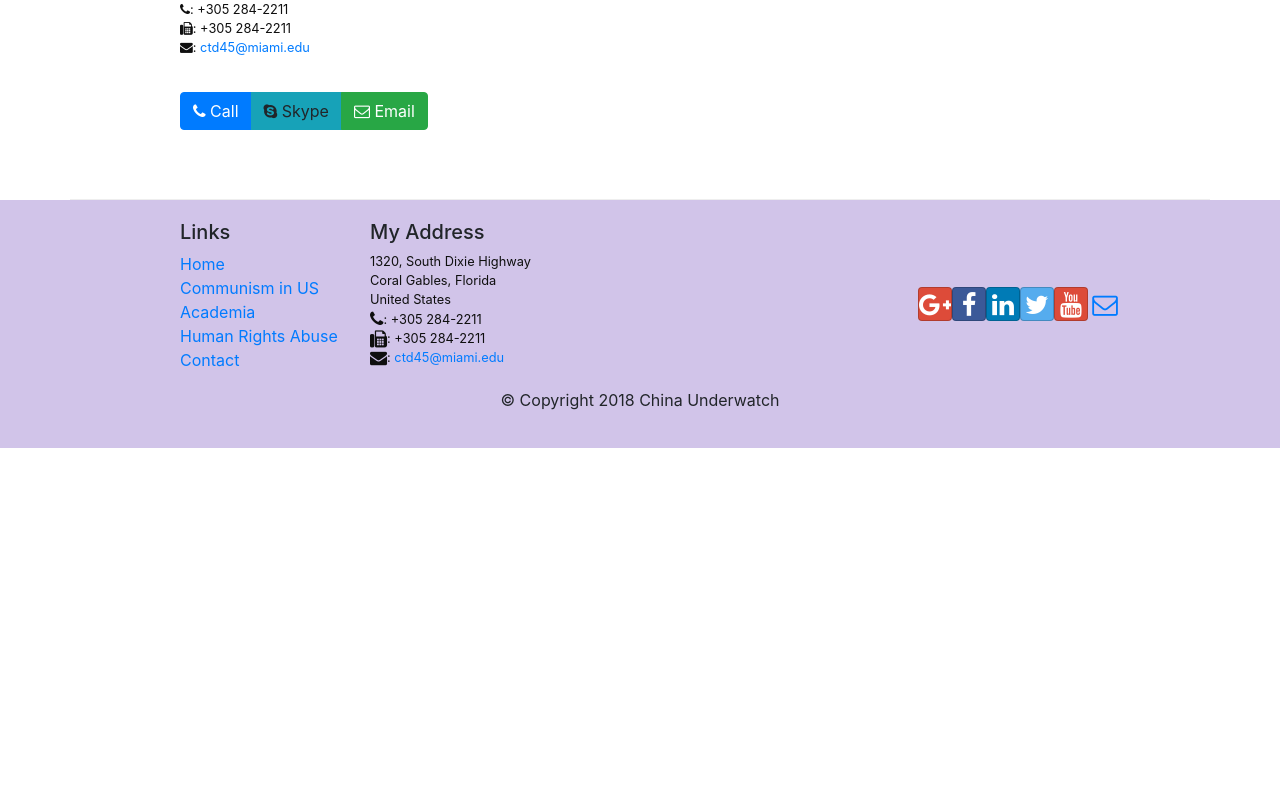
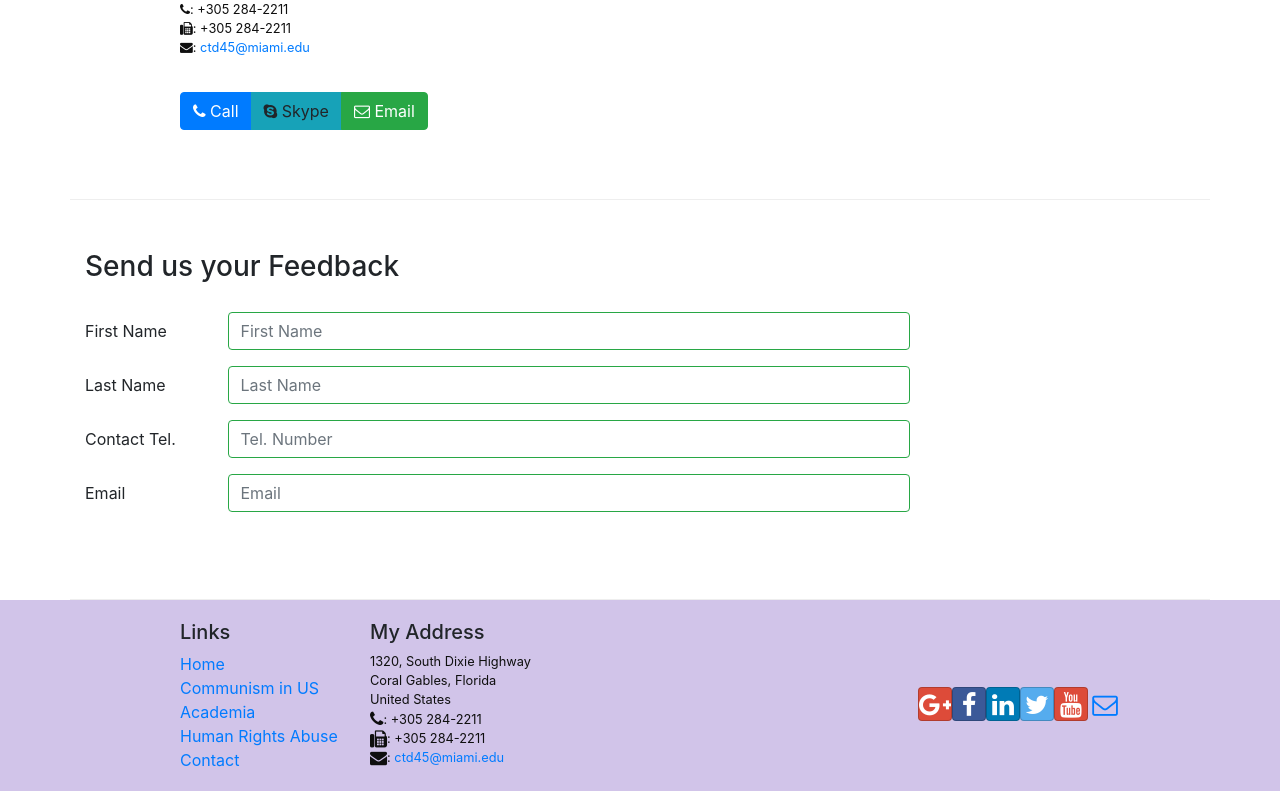
Before and after one commit to jade-do/Hope-For-A-Free-China-ReactJS, a React (Create React App) app: page /contact-us in a window 1280 px wide. Shown: the part 512-1303 px from the top of the page. Before the commit the page ends 960 px from the top, so only its background shows below. Built offline with nearby package versions, Linux system fonts and the light colour scheme.

Commit message:
Controlled Form Validation

```diff
--- a/src/components/ContactComponent.js
+++ b/src/components/ContactComponent.js
@@ -1,6 +1,85 @@
-import React from 'react';
+import React, {Component} from 'react';
+import { Breadcrumb, BreadcrumbItem,
+    Button, Form, FormGroup, Label, Input, Col, FormFeedback } from 'reactstrap';
 
-function Contact(props) {
+class Contact extends Component {
+    constructor(props) {
+        super(props);
+
+        this.state = {
+            firstname: '',
+            lastname: '',
+            telnum: '',
+            email: '',
+            agree: false,
+            contactType: 'Tel.',
+            message: '',
+            touched: {
+                firstname: false,
+                lastname: false,
+                telnum: false,
+                email: false
+            }
+        };
+
+        this.handleInputChange = this.handleInputChange.bind(this);
+        this.handleSubmit = this.handleSubmit.bind(this);
+
+    }
+    validate(firstname, lastname, telnum, email) {
+
+        const errors = {
+            firstname: '',
+            lastname: '',
+            telnum: '',
+            email: ''
+        };
+
+        if (this.state.touched.firstname && firstname.length < 3)
+            errors.firstname = 'First Name should be >= 3 characters';
+        else if (this.state.touched.firstname && firstname.length > 10)
+            errors.firstname = 'First Name should be <= 10 characters';
+
+        if (this.state.touched.lastname && lastname.length < 3)
+            errors.lastname = 'Last Name should be >= 3 characters';
+        else if (this.state.touched.lastname && lastname.length > 10)
+            errors.lastname = 'Last Name should be <= 10 characters';
+
+        const reg = /^\d+$/;
+        if (this.state.touched.telnum && !reg.test(telnum))
+            errors.telnum = 'Tel. Number should contain only numbers';
+
+        if (this.state.touched.email && email.split('').filter(x => x === '@').length !== 1)
+            errors.email = 'Email should contain a @';
+
+        return errors;
+    }
+
+    handleBlur = (field) => (evt) => {
+        this.setState({
+          touched: { ...this.state.touched, [field]: true },
+        });
+    }
+
+    handleInputChange(event) {
+        const target = event.target;
+        const value = target.type === 'checkbox' ? target.checked : target.value;
+        const name = target.name;
+
+        this.setState({
+          [name]: value
+        });
+    }
+
+    handleSubmit(event) {
+        console.log('Current State is: ' + JSON.stringify(this.state));
+        alert('Current State is: ' + JSON.stringify(this.state));
+        event.preventDefault();
+    }
+
+    render()   {
+    const errors = this.validate(this.state.firstname, this.state.lastname, this.state.telnum, this.state.email);
+
     return(
         <div className="container">
             <div className="row row-content">
@@ -29,8 +108,70 @@
                     </div>
                 </div>
             </div>
+            <div className="row row-content">
+                   <div className="col-12">
+                      <h3>Send us your Feedback</h3>
+                   </div>
+                    <div className="col-12 col-md-9">
+                        <Form onSubmit={this.handleSubmit}>
+                        <FormGroup row>
+                                <Label htmlFor="firstname" md={2}>First Name</Label>
+                                <Col md={10}>
+                                    <Input type="text" id="firstname" name="firstname"
+                                        placeholder="First Name"
+                                        value={this.state.firstname}
+                                        valid={errors.firstname === ''}
+                                        invalid={errors.firstname !== ''}
+                                        onBlur={this.handleBlur('firstname')}
+                                        onChange={this.handleInputChange} />
+                                    <FormFeedback>{errors.firstname}</FormFeedback>
+                                </Col>
+                            </FormGroup>
+                            <FormGroup row>
+                                <Label htmlFor="lastname" md={2}>Last Name</Label>
+                                <Col md={10}>
+                                    <Input type="text" id="lastname" name="lastname"
+                                        placeholder="Last Name"
+                                        value={this.state.lastname}
+                                        valid={errors.lastname === ''}
+                                        invalid={errors.lastname !== ''}
+                                        onBlur={this.handleBlur('lastname')}
+                                        onChange={this.handleInputChange} />
+                                                                            <FormFeedback>{errors.lastname}</FormFeedback>
+                                </Col>
+                            </FormGroup>
+                            <FormGroup row>
+                                <Label htmlFor="telnum" md={2}>Contact Tel.</Label>
+                                <Col md={10}>
+                                    <Input type="tel" id="telnum" name="telnum"
+                                        placeholder="Tel. Number"
+                                        value={this.state.telnum}
+                                        valid={errors.telnum === ''}
+                                        invalid={errors.telnum !== ''}
+                                        onBlur={this.handleBlur('telnum')}
+                                        onChange={this.handleInputChange} />
+                                    <FormFeedback>{errors.telnum}</FormFeedback>
+                                </Col>
+                            </FormGroup>
+                            <FormGroup row>
+                                <Label htmlFor="email" md={2}>Email</Label>
+                                <Col md={10}>
+                                    <Input type="email" id="email" name="email"
+                                        placeholder="Email"
+                                        value={this.state.email}
+                                        valid={errors.email === ''}
+                                        invalid={errors.email !== ''}
+                                        onBlur={this.handleBlur('email')}
+                                        onChange={this.handleInputChange} />
+                                        <FormFeedback>{errors.email}</FormFeedback>
+                                    </Col>
+                                </FormGroup>
+                        </Form>
+                    </div>
+               </div>
         </div>
     );
 }
+}
 
 export default Contact;
```
